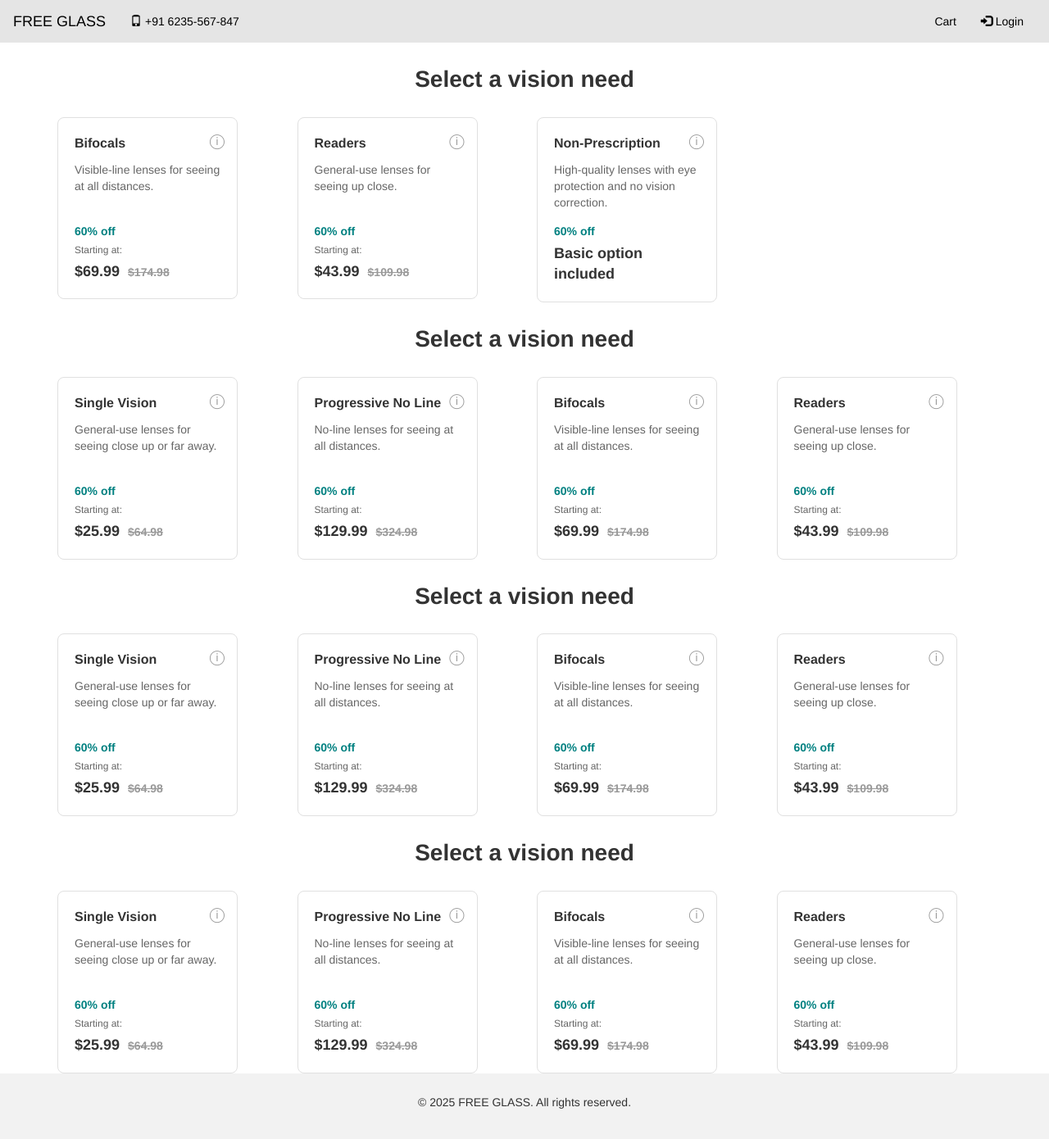
After one commit to Abhinavcv2002/OpticFrames, a Django app: page /lenses_page in a window 1280 px wide. The commit adds this page. Shown: the whole page at 82% size. Run offline with Django 5.2, Linux system fonts and the light colour scheme; some libraries are stand-ins or nearby versions.

Commit message:
lenses_page updating

```diff
--- a/mypro/glass/urls.py
+++ b/mypro/glass/urls.py
@@ -15,6 +15,7 @@ urlpatterns = [
     path('user_logout_view', views.user_logout_view, name='user_logout_view'),
     path('cart', views.cart, name='cart'),
     path('product_details', views.product_details, name='product_details'),
+    path('lenses_page',views.lenses_page, name='lenses_page'),
 
     path('home',views.home, name='home'),
     path('adminin', views.adminin, name='adminin'),
--- a/mypro/glass/views.py
+++ b/mypro/glass/views.py
@@ -84,6 +84,9 @@ def cart(request):
 
 def product_details(request):
     return render(request, 'user/product_details.html')
+
+def lenses_page(request):
+    return render(request, 'user/lenses_page.html')
 
 def home(request):
     return render(request, 'adminpage/home.html')
--- a/mypro/templates/user/index.html
+++ b/mypro/templates/user/index.html
@@ -62,7 +62,7 @@
 
     <div class="collapse navbar-collapse" id="myNavbar">
       <ul class="nav navbar-nav navbar-right">
-        <li><a href="{% url 'cart' %}">About</a></li>
+        <li><a href="#">About</a></li>
         <li><a href="{% url 'cart' %}">Cart</a></li>
         <li><a href="{% url 'user_logout_view' %}"><span class="glyphicon glyphicon-log-in"></span> Login</a></li>
       </ul>
--- /dev/null
+++ b/mypro/templates/user/lenses_page.html
@@ -0,0 +1,440 @@
+<!DOCTYPE html>
+<html lang="en">
+<head>
+  <title>FREE GLASS - Vision Selection</title>
+  <meta charset="utf-8">
+  <meta name="viewport" content="width=device-width, initial-scale=1">
+  <link rel="stylesheet" href="https://maxcdn.bootstrapcdn.com/bootstrap/3.4.1/css/bootstrap.min.css">
+  <script src="https://ajax.googleapis.com/ajax/libs/jquery/3.7.1/jquery.min.js"></script>
+  <script src="https://maxcdn.bootstrapcdn.com/bootstrap/3.4.1/js/bootstrap.min.js"></script>
+  <style>
+    .navbar {
+      margin-bottom: 0;
+      border-radius: 0;
+    }
+    .navbar-inverse {
+      background-color: #E5E5E5 !important;
+      border-color: #E5E5E5;
+    }
+    .navbar-inverse .navbar-nav > li > a {
+      color: #000;
+    }
+
+    footer {
+      background-color: #f2f2f2;
+      padding: 25px;
+    }
+
+    /* Premium card styles */
+    .premium-card {
+      border-radius: 15px;
+      box-shadow: 0 8px 24px rgba(0, 0, 0, 0.1);
+      background: #ffffff;
+      padding: 1.5rem;
+      transition: transform 0.3s ease;
+      height: 100%;
+    }
+    .premium-card:hover {
+      transform: translateY(-5px);
+    }
+    .premium-header {
+      font-weight: 600;
+      font-size: 1.2rem;
+      background: linear-gradient(135deg, #007bff, #00c6ff);
+      color: white;
+      padding: 0.75rem;
+      border-radius: 10px;
+      margin-bottom: 1rem;
+      text-align: center;
+    }
+    .offer-badge {
+      background-color: #ffc107;
+      color: #212529;
+      padding: 0.3rem 0.6rem;
+      border-radius: 8px;
+      font-weight: 500;
+      font-size: 0.85rem;
+      display: inline-block;
+      margin-top: 0.5rem;
+    }
+    .price-tag {
+      font-size: 1.4rem;
+      font-weight: bold;
+      color: #28a745;
+      margin-top: 1rem;
+    }
+
+    /* Lens options styles */
+    h1 {
+      text-align: center;
+      margin: 30px 0;
+      font-size: 28px;
+      font-weight: bold;
+    }
+
+    .lens-options {
+      display: flex;
+      flex-wrap: wrap;
+      justify-content: center;
+      gap: 20px;
+      margin: 0 auto 40px;
+      max-width: 1200px;
+      padding: 0 15px;
+    }
+
+    .lens-card {
+      border: 1px solid #e0e0e0;
+      border-radius: 8px;
+      padding: 20px;
+      width: 100%;
+      max-width: 220px;
+      position: relative;
+      background-color: #fff;
+      transition: all 0.3s ease;
+    }
+
+    .lens-card:hover {
+      box-shadow: 0 5px 15px rgba(0,0,0,0.1);
+      transform: translateY(-5px);
+    }
+
+    .info-icon {
+      position: absolute;
+      top: 15px;
+      right: 15px;
+      color: #999;
+      font-size: 18px;
+      cursor: pointer;
+    }
+
+    .lens-title {
+      font-weight: bold;
+      margin-bottom: 10px;
+      font-size: 16px;
+    }
+
+    .lens-desc {
+      font-size: 14px;
+      color: #666;
+      margin-bottom: 15px;
+      min-height: 60px;
+    }
+
+    .discount {
+      color: #008080;
+      font-weight: bold;
+      margin-bottom: 5px;
+    }
+
+    .starting-price {
+      font-size: 12px;
+      color: #666;
+      margin-bottom: 5px;
+    }
+
+    .price {
+      font-weight: bold;
+      font-size: 18px;
+    }
+
+    .original-price {
+      color: #999;
+      font-size: 14px;
+      text-decoration: line-through;
+      margin-left: 5px;
+    }
+
+    .included {
+      font-weight: bold;
+    }
+
+    /* Bootstrap row for lens cards */
+    .lens-row {
+      display: flex;
+      flex-wrap: wrap;
+      margin: 0 -15px;
+    }
+
+    .lens-col {
+      padding: 15px;
+      width: 20%;
+    }
+
+    /* Responsive adjustments */
+    @media (max-width: 992px) {
+      .lens-col {
+        width: 33.333%;
+      }
+    }
+
+    @media (max-width: 768px) {
+      .lens-col {
+        width: 50%;
+      }
+
+      .lens-card {
+        max-width: 100%;
+      }
+    }
+
+    @media (max-width: 576px) {
+      .lens-col {
+        width: 100%;
+      }
+
+      .lens-card {
+        max-width: 300px;
+        margin: 0 auto;
+      }
+
+      h1 {
+        font-size: 24px;
+      }
+    }
+
+    .back-link {
+      display: block;
+      margin: 20px 0 0 20px;
+      color: #333;
+      text-decoration: none;
+      font-weight: bold;
+    }
+
+    .back-link:hover {
+      text-decoration: underline;
+    }
+
+    .contact-info {
+      text-align: center;
+      margin: 40px 0 20px;
+    }
+
+    .contact-phone {
+      font-weight: bold;
+    }
+  </style>
+</head>
+<body>
+
+  <nav class="navbar navbar-inverse">
+    <div class="container-fluid">
+      <div class="navbar-header">
+        <button type="button" class="navbar-toggle" data-toggle="collapse" data-target="#myNavbar">
+          <span class="icon-bar" style="background-color: #000;"></span>
+          <span class="icon-bar" style="background-color: #000;"></span>
+          <span class="icon-bar" style="background-color: #000;"></span>
+        </button>
+        <a class="navbar-brand" href="#" style="color: black;">FREE GLASS</a>
+      </div>
+      <div class="collapse navbar-collapse" id="myNavbar">
+        <ul class="nav navbar-nav">
+          <li>
+            <a href="tel:+916235567847" style="color: black;">
+              <span class="glyphicon glyphicon-phone"></span> +91 6235-567-847
+            </a>
+          </li>
+        </ul>
+        <ul class="nav navbar-nav navbar-right">
+          <li><a href="#" style="color: black;">Cart</a></li>
+          <li><a href="#" style="color: black;"><span class="glyphicon glyphicon-log-in"></span> Login</a></li>
+        </ul>
+      </div>
+    </div>
+  </nav>
+
+    <h1>Select a vision need</h1>
+  <div class="container">
+   <div class="row equal-height">
+    <div class="col-md-3 col-sm-6 col-xs-12">
+      <div class="lens-card">
+            <span class="info-icon">ⓘ</span>
+            <div class="lens-title">Bifocals</div>
+            <div class="lens-desc">Visible-line lenses for seeing at all distances.</div>
+            <div class="discount">60% off</div>
+            <div class="starting-price">Starting at:</div>
+            <div class="price">$69.99 <span class="original-price">$174.98</span></div>
+          </div>
+        </div>
+
+        <div class="col-md-3 col-sm-6 col-xs-12">
+          <div class="lens-card">
+            <span class="info-icon">ⓘ</span>
+            <div class="lens-title">Readers</div>
+            <div class="lens-desc">General-use lenses for seeing up close.</div>
+            <div class="discount">60% off</div>
+            <div class="starting-price">Starting at:</div>
+            <div class="price">$43.99 <span class="original-price">$109.98</span></div>
+          </div>
+        </div>
+
+        <div class="col-md-3 col-sm-6 col-xs-12">
+          <div class="lens-card">
+            <span class="info-icon">ⓘ</span>
+            <div class="lens-title">Non-Prescription</div>
+            <div class="lens-desc">High-quality lenses with eye protection and no vision correction.</div>
+            <div class="discount">60% off</div>
+            <div class="price included">Basic option included</div>
+          </div>
+        </div>
+      </div>
+    </div>
+
+      <h1>Select a vision need</h1>
+
+      <div class="container">
+        <div class="row equal-height">
+          <!-- Now using col-md-3 for 4 cards in a row -->
+          <div class="col-md-3 col-sm-6 col-xs-12">
+            <div class="lens-card">
+              <span class="info-icon">ⓘ</span>
+              <div class="lens-title">Single Vision</div>
+              <div class="lens-desc">General-use lenses for seeing close up or far away.</div>
+              <div class="discount">60% off</div>
+              <div class="starting-price">Starting at:</div>
+              <div class="price">$25.99 <span class="original-price">$64.98</span></div>
+            </div>
+          </div>
+
+          <div class="col-md-3 col-sm-6 col-xs-12">
+            <div class="lens-card">
+              <span class="info-icon">ⓘ</span>
+              <div class="lens-title">Progressive No Line</div>
+              <div class="lens-desc">No-line lenses for seeing at all distances.</div>
+              <div class="discount">60% off</div>
+              <div class="starting-price">Starting at:</div>
+              <div class="price">$129.99 <span class="original-price">$324.98</span></div>
+            </div>
+          </div>
+
+          <div class="col-md-3 col-sm-6 col-xs-12">
+            <div class="lens-card">
+              <span class="info-icon">ⓘ</span>
+              <div class="lens-title">Bifocals</div>
+              <div class="lens-desc">Visible-line lenses for seeing at all distances.</div>
+              <div class="discount">60% off</div>
+              <div class="starting-price">Starting at:</div>
+              <div class="price">$69.99 <span class="original-price">$174.98</span></div>
+            </div>
+          </div>
+
+          <div class="col-md-3 col-sm-6 col-xs-12">
+            <div class="lens-card">
+              <span class="info-icon">ⓘ</span>
+              <div class="lens-title">Readers</div>
+              <div class="lens-desc">General-use lenses for seeing up close.</div>
+              <div class="discount">60% off</div>
+              <div class="starting-price">Starting at:</div>
+              <div class="price">$43.99 <span class="original-price">$109.98</span></div>
+            </div>
+          </div>
+        </div>
+      </div>
+
+      <h1>Select a vision need</h1>
+
+      <div class="container">
+        <div class="row equal-height">
+          <!-- Now using col-md-3 for 4 cards in a row -->
+          <div class="col-md-3 col-sm-6 col-xs-12">
+            <div class="lens-card">
+              <span class="info-icon">ⓘ</span>
+              <div class="lens-title">Single Vision</div>
+              <div class="lens-desc">General-use lenses for seeing close up or far away.</div>
+              <div class="discount">60% off</div>
+              <div class="starting-price">Starting at:</div>
+              <div class="price">$25.99 <span class="original-price">$64.98</span></div>
+            </div>
+          </div>
+
+          <div class="col-md-3 col-sm-6 col-xs-12">
+            <div class="lens-card">
+              <span class="info-icon">ⓘ</span>
+              <div class="lens-title">Progressive No Line</div>
+              <div class="lens-desc">No-line lenses for seeing at all distances.</div>
+              <div class="discount">60% off</div>
+              <div class="starting-price">Starting at:</div>
+              <div class="price">$129.99 <span class="original-price">$324.98</span></div>
+            </div>
+          </div>
+
+          <div class="col-md-3 col-sm-6 col-xs-12">
+            <div class="lens-card">
+              <span class="info-icon">ⓘ</span>
+              <div class="lens-title">Bifocals</div>
+              <div class="lens-desc">Visible-line lenses for seeing at all distances.</div>
+              <div class="discount">60% off</div>
+              <div class="starting-price">Starting at:</div>
+              <div class="price">$69.99 <span class="original-price">$174.98</span></div>
+            </div>
+          </div>
+
+          <div class="col-md-3 col-sm-6 col-xs-12">
+            <div class="lens-card">
+              <span class="info-icon">ⓘ</span>
+              <div class="lens-title">Readers</div>
+              <div class="lens-desc">General-use lenses for seeing up close.</div>
+              <div class="discount">60% off</div>
+              <div class="starting-price">Starting at:</div>
+              <div class="price">$43.99 <span class="original-price">$109.98</span></div>
+            </div>
+          </div>
+        </div>
+      </div>
+
+      <h1>Select a vision need</h1>
+
+      <div class="container">
+        <div class="row equal-height">
+          <!-- Now using col-md-3 for 4 cards in a row -->
+          <div class="col-md-3 col-sm-6 col-xs-12">
+            <div class="lens-card">
+              <span class="info-icon">ⓘ</span>
+              <div class="lens-title">Single Vision</div>
+              <div class="lens-desc">General-use lenses for seeing close up or far away.</div>
+              <div class="discount">60% off</div>
+              <div class="starting-price">Starting at:</div>
+              <div class="price">$25.99 <span class="original-price">$64.98</span></div>
+            </div>
+          </div>
+
+          <div class="col-md-3 col-sm-6 col-xs-12">
+            <div class="lens-card">
+              <span class="info-icon">ⓘ</span>
+              <div class="lens-title">Progressive No Line</div>
+              <div class="lens-desc">No-line lenses for seeing at all distances.</div>
+              <div class="discount">60% off</div>
+              <div class="starting-price">Starting at:</div>
+              <div class="price">$129.99 <span class="original-price">$324.98</span></div>
+            </div>
+          </div>
+
+          <div class="col-md-3 col-sm-6 col-xs-12">
+            <div class="lens-card">
+              <span class="info-icon">ⓘ</span>
+              <div class="lens-title">Bifocals</div>
+              <div class="lens-desc">Visible-line lenses for seeing at all distances.</div>
+              <div class="discount">60% off</div>
+              <div class="starting-price">Starting at:</div>
+              <div class="price">$69.99 <span class="original-price">$174.98</span></div>
+            </div>
+          </div>
+
+          <div class="col-md-3 col-sm-6 col-xs-12">
+            <div class="lens-card">
+              <span class="info-icon">ⓘ</span>
+              <div class="lens-title">Readers</div>
+              <div class="lens-desc">General-use lenses for seeing up close.</div>
+              <div class="discount">60% off</div>
+              <div class="starting-price">Starting at:</div>
+              <div class="price">$43.99 <span class="original-price">$109.98</span></div>
+            </div>
+          </div>
+        </div>
+      </div>
+
+  <footer class="container-fluid text-center">
+    <p>© 2025 FREE GLASS. All rights reserved.</p>
+  </footer>
+
+</body>
+</html>
--- a/mypro/templates/user/product_details.html
+++ b/mypro/templates/user/product_details.html
@@ -295,8 +295,7 @@ img {
                 </h5>
                 <div class="action">
                   <button class="like btn btn-default" type="button"><span class="fa fa-heart"></span></button>
-                  <button class="add-to-cart btn btn-default" type="button">add to cart</button>
-                  <button class="add-to-cart btn btn-default" type="button">buy now</button>
+                  <a href="{% url 'lenses_page' %}"><button class="add-to-cart btn btn-default" type="button">SELECT LENSES</button></a>
                 </div>
               </div>
 
```
